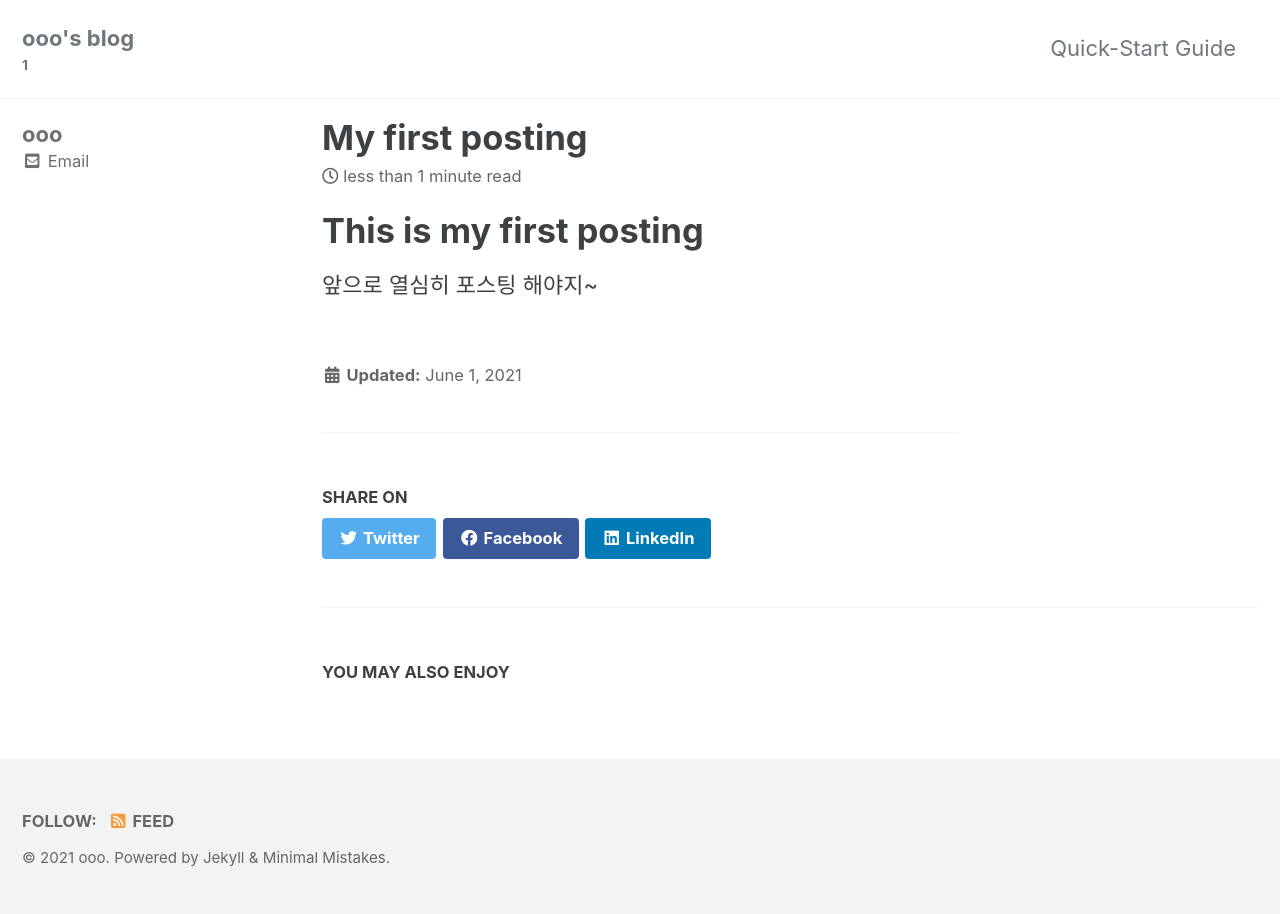
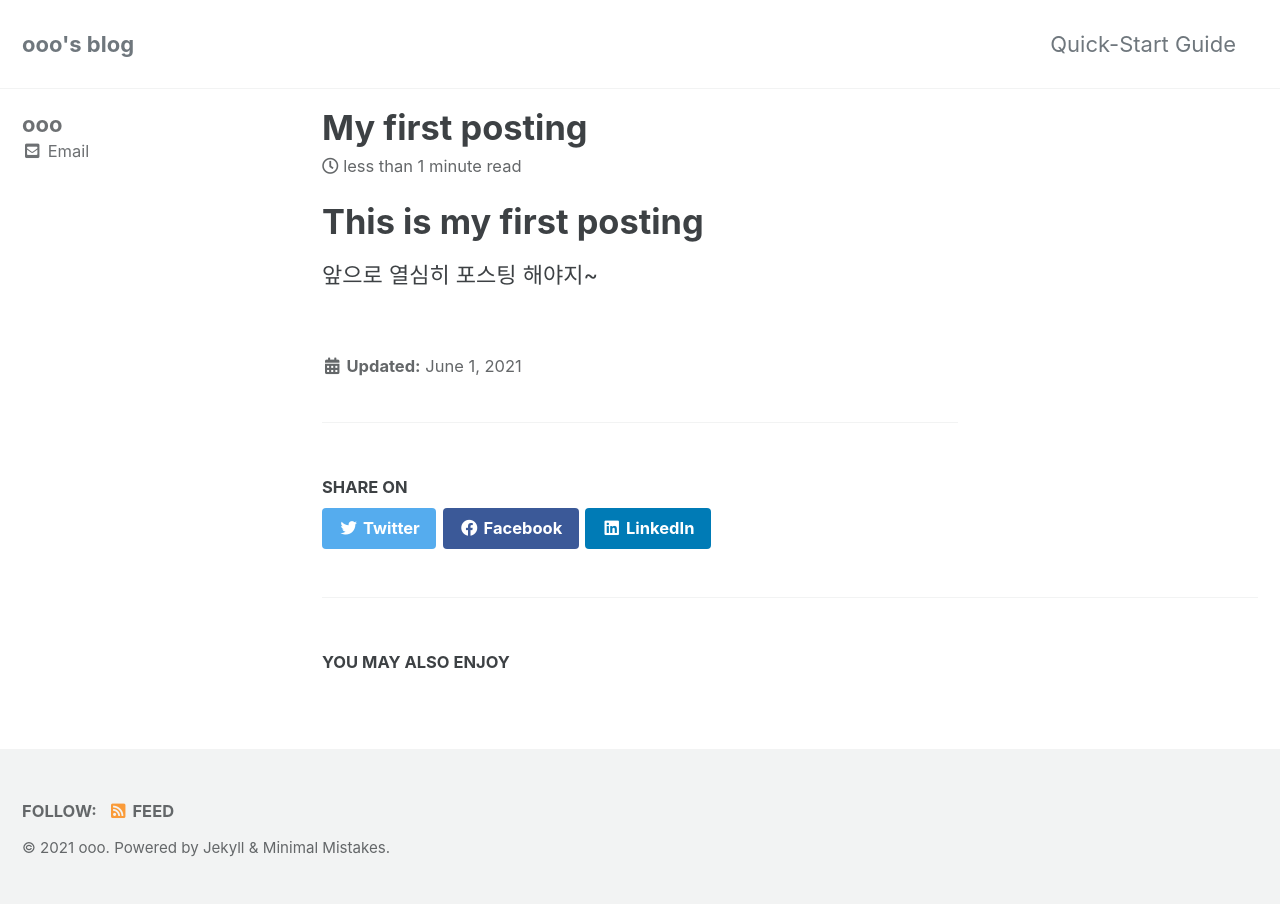
Before and after one commit to Youngyoon-1/Youngyoon-1.github.io, a Jekyll site: the page built from _posts/2021-06-01-first.md, in a window 1280 px wide. Built offline with Jekyll 4.4.1, drawn with Linux system fonts in a browser that asks for light colours; cached includes are drawn as plain includes.

Commit message:
Update _config.yml

```diff
--- a/_config.yml
+++ b/_config.yml
@@ -18,7 +18,7 @@ minimal_mistakes_skin    : "default" # "air", "aqua", "contrast", "dark", "dirt"
 locale                   : "en-US"
 title                    : "ooo's blog"
 title_separator          : "-"
-subtitle                 : "1"
+subtitle                 : ""
 name                     : "ooo"
 description              : ""
 url                      : "https://Youngyoon-1.github.io/"
@@ -26,7 +26,7 @@ baseurl                  : ""
 repository               : # GitHub username/repo-name e.g. "mmistakes/minimal-mistakes"
 teaser                   : # path of fallback teaser image, e.g. "/assets/images/500x300.png"
 logo                     : # path of logo image to display in the masthead, e.g. "/assets/images/88x88.png"
-masthead_title           : # overrides the website title displayed in the masthead, use " " for no title
+masthead_title           : ""
 # breadcrumbs            : false # true, false (default)
 words_per_minute         : 200
 comments:
```
